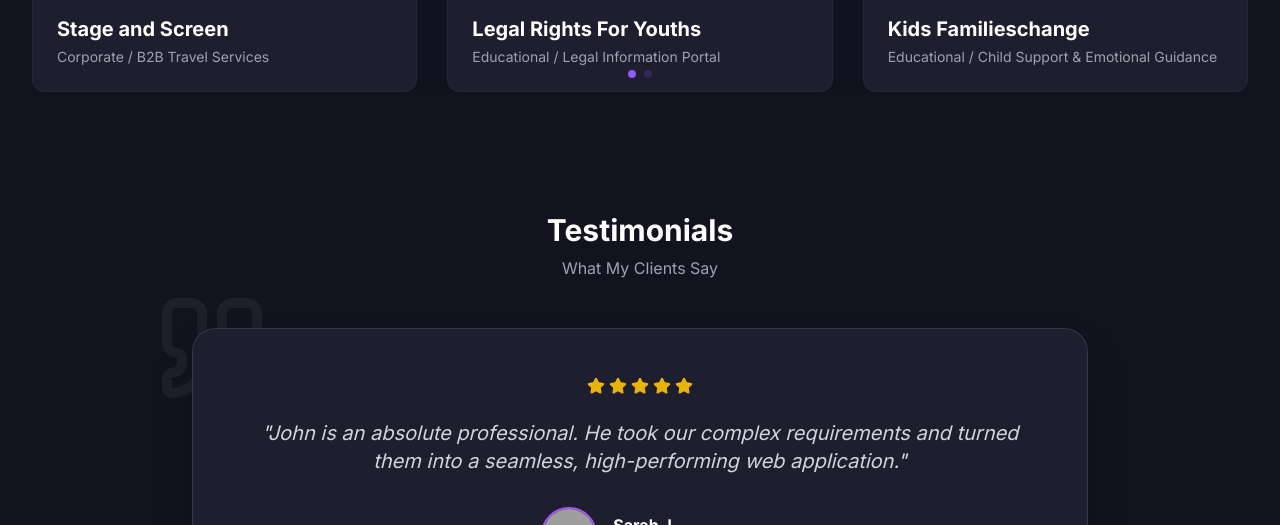
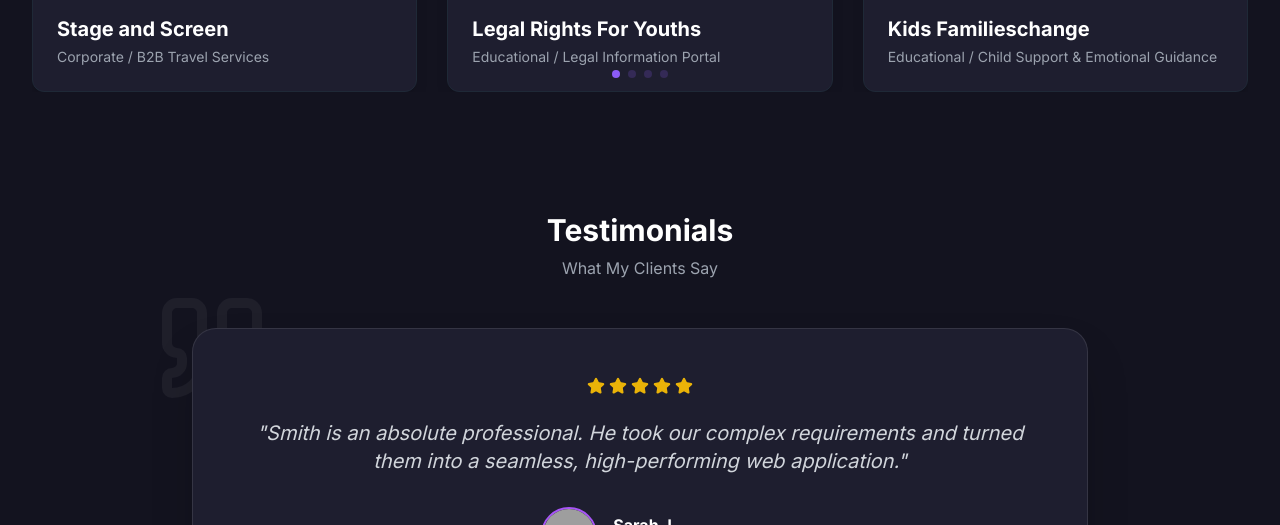
Before and after one commit to drupalbytes/react, a React app: page / in a window 1280 px wide. Shown: the part 2196-2721 px from the top of the page. Built offline with nearby package versions, Linux system fonts and the light colour scheme; grey boxes are pictures that could not be loaded; the HTML template or start-up script is replaced by a standard one.

Commit message:
uploading files with some update

```diff
--- a/src/components/Contact.jsx
+++ b/src/components/Contact.jsx
@@ -5,8 +5,8 @@ import {
   BsGeoAltFill,
   BsChevronRight,
   BsGithub,
-  BsBehance,
-  BsDribbble,
+  BsLinkedin,
+  BsInstagram,
 } from "react-icons/bs";
 
 const Contact = () => {
@@ -71,9 +71,9 @@ const Contact = () => {
               <div className="pt-4">
                 <p className="text-sm text-gray-400 mb-4 font-semibold uppercase tracking-wider">Find Me On</p>
                 <div className="flex gap-4">
-                  <a href="#" className="p-3 bg-[#0f0c29] rounded-xl hover:bg-purple-600 transition-all border border-white/10"><BsGithub size={20} /></a>
-                  <a href="#" className="p-3 bg-[#0f0c29] rounded-xl hover:bg-purple-600 transition-all border border-white/10"><BsBehance size={20} /></a>
-                  <a href="#" className="p-3 bg-[#0f0c29] rounded-xl hover:bg-purple-600 transition-all border border-white/10"><BsDribbble size={20} /></a>
+                  <a href="https://github.com/drupalbytes" target="_blank" className="p-3 bg-[#0f0c29] rounded-xl hover:bg-purple-600 transition-all border border-white/10"><BsGithub size={20} /></a>
+                  <a href="https://in.linkedin.com/in/ranjan07" target="_blank" className="p-3 bg-[#0f0c29] rounded-xl hover:bg-purple-600 transition-all border border-white/10"><BsLinkedin size={20}/></a>
+                  <a href="https://www.instagram.com/smithranjan07_official" target="_blank" className="p-3 bg-[#0f0c29] rounded-xl hover:bg-purple-600 transition-all border border-white/10"><BsInstagram size={20}/></a>
                 </div>
               </div>
             </div>
--- a/src/components/Footer.jsx
+++ b/src/components/Footer.jsx
@@ -13,16 +13,16 @@ const Footer = () => {
 
           {/* Social Icons */}
           <div className="flex gap-6 mb-6 md:mb-0">
-             <a href="https://github.com/drupalbytes" className="text-gray-400 hover:text-white transition-colors transform hover:scale-110">
+             <a href="https://github.com/drupalbytes" target="_blank" className="text-gray-400 hover:text-white transition-colors transform hover:scale-110">
                <BsGithub size={20}/>
              </a>
-             <a href="https://in.linkedin.com/in/ranjan07" className="text-gray-400 hover:text-white transition-colors transform hover:scale-110">
+             <a href="https://in.linkedin.com/in/ranjan07" target="_blank" className="text-gray-400 hover:text-white transition-colors transform hover:scale-110">
                <BsLinkedin size={20}/>
              </a>
-             <a href="https://www.instagram.com/smithranjan07_official" className="text-gray-400 hover:text-white transition-colors transform hover:scale-110">
+             <a href="https://www.instagram.com/smithranjan07_official" target="_blank" className="text-gray-400 hover:text-white transition-colors transform hover:scale-110">
                <BsInstagram size={20}/>
              </a>
-             <a href="https://www.youtube.com/@smithranjan07" className="text-gray-400 hover:text-white transition-colors transform hover:scale-110">
+             <a href="https://www.youtube.com/@smithranjan07" target="_blank" className="text-gray-400 hover:text-white transition-colors transform hover:scale-110">
                <BsYoutube size={20}/>
              </a>
           </div>
--- a/src/components/Hero.jsx
+++ b/src/components/Hero.jsx
@@ -26,7 +26,7 @@ const Hero = () => {
         <div className="w-full md:w-2/3 lg:w-1/2 text-center md:text-left mt-10">
           <h2 className="text-xl font-medium text-gray-300 mb-2">Hi, I'm</h2>
           <h1 className="text-5xl md:text-7xl font-cursive text-cyanAccent mb-4">Smith Ranjan,</h1>
-          <h3 className="text-3xl md:text-5xl font-bold text-white mb-6">Web Developer</h3>
+          <h3 className="text-3xl md:text-5xl font-bold text-white mb-6">Fullstack Developer</h3>
           <p className="text-gray-300 mb-8 max-w-md mx-auto md:mx-0 text-lg">
             I build amazing websites and web applications.
           </p>
--- a/src/components/Portfolio.jsx
+++ b/src/components/Portfolio.jsx
@@ -28,6 +28,18 @@ const projects = [
     category: 'Service-Based / Automotive Repair',
     img: '/project4.png',
     link: 'https://www.hybridbattery911.com/'
+  },
+    {
+    title: 'law for Non-profits',
+    category: 'Compliance & Governance Guidance',
+    img: '/project5.png',
+    link: 'https://lawfornonprofits.ca/'
+  },
+    {
+    title: 'Cloudwave Inc.',
+    category: 'Cloud Computing & Cloud Consulting',
+    img: '/project6.png',
+    link: 'https://cloudwaveinc.com/'
   },
 ];
 
--- a/src/components/Skills.jsx
+++ b/src/components/Skills.jsx
@@ -3,15 +3,21 @@ import { Pagination, Autoplay } from 'swiper/modules';
 import 'swiper/css';
 import 'swiper/css/pagination';
 import { BsFiletypeHtml, BsFiletypeCss, BsBraces, BsCodeSlash } from 'react-icons/bs';
-import { FaReact, FaNodeJs } from 'react-icons/fa';
+import { FaReact, FaWordpress, FaDrupal, FaPhp } from 'react-icons/fa';
+import { SiMysql, SiSanity, SiStrapi } from 'react-icons/si';
 
 const skillsData = [
+  { name: 'Drupal', icon: <FaDrupal size={40} className="text-blue-700" /> },
   { name: 'HTML', icon: <BsFiletypeHtml size={40} className="text-orange-500" /> },
   { name: 'CSS', icon: <BsFiletypeCss size={40} className="text-blue-500" /> },
   { name: 'JavaScript', icon: <BsBraces size={40} className="text-yellow-400" /> },
+  { name: 'Sanity', icon: <SiSanity size={40} className="text-red-500" /> },
   { name: 'React', icon: <FaReact size={40} className="text-cyan-400" /> },
-  { name: 'Node.js', icon: <FaNodeJs size={40} className="text-green-500" /> },
   { name: 'Tailwind', icon: <BsCodeSlash size={40} className="text-teal-400" /> },
+  { name: 'WordPress', icon: <FaWordpress size={40} className="text-blue-600" /> },
+  { name: 'PHP', icon: <FaPhp size={40} className="text-indigo-500" /> },
+  { name: 'MySQL', icon: <SiMysql size={40} className="text-blue-400" /> },
+  { name: 'Strapi', icon: <SiStrapi size={40} className="text-purple-500" /> },
 ];
 
 const Skills = () => {
--- a/src/components/Testimonials.jsx
+++ b/src/components/Testimonials.jsx
@@ -6,7 +6,7 @@ const testimonials = [
     id: 1,
     name: "Sarah J.",
     role: "Founder, TechFlow",
-    content: "John is an absolute professional. He took our complex requirements and turned them into a seamless, high-performing web application.",
+    content: "Smith is an absolute professional. He took our complex requirements and turned them into a seamless, high-performing web application.",
     avatar: "https://randomuser.me/api/portraits/women/1.jpg",
     rating: 5
   },
@@ -14,11 +14,50 @@ const testimonials = [
     id: 2,
     name: "Mike C.",
     role: "CTO, NextGen Systems",
-    content: "His expertise in React and Node.js helped us scale our platform 3x faster than expected. Highly recommended for any serious project.",
+    content: "His expertise in React helped us scale our platform 3x faster than expected. Highly recommended for any serious project.",
     avatar: "https://randomuser.me/api/portraits/men/2.jpg",
     rating: 5
   },
-  // Add more testimonials as needed
+  {
+    id: 3,
+    name: "Amanda R.",
+    role: "Digital Director, BrightSpark Agency",
+    content: "Smith migrated our entire legacy site to Drupal flawlessly. The performance improvements were immediate and the content team loves the new admin experience.",
+    avatar: "https://randomuser.me/api/portraits/women/3.jpg",
+    rating: 5
+  },
+  {
+    id: 4,
+    name: "David L.",
+    role: "CEO, CreativeHub",
+    content: "We needed a complex WordPress multisite setup and Smith delivered beyond expectations. Clean code, great documentation, and zero downtime during launch.",
+    avatar: "https://randomuser.me/api/portraits/men/4.jpg",
+    rating: 5
+  },
+  {
+    id: 5,
+    name: "Priya M.",
+    role: "Product Manager, StudioX",
+    content: "Smith set up our Sanity CMS and built a fully custom studio experience for our editors. The structured content approach has transformed how our team works.",
+    avatar: "https://randomuser.me/api/portraits/women/5.jpg",
+    rating: 5
+  },
+  {
+    id: 6,
+    name: "Chris B.",
+    role: "CTO, LaunchPad Inc.",
+    content: "Smith built our entire backend API with Strapi in record time. The flexibility of the content types and role-based permissions saved us months of custom development.",
+    avatar: "https://randomuser.me/api/portraits/men/6.jpg",
+    rating: 5
+  },
+  {
+    id: 7,
+    name: "Lisa T.",
+    role: "Founder, GrowthLoop",
+    content: "Our MERN stack application went from concept to production in just 6 weeks. Smith's full-stack expertise meant seamless communication between frontend and backend throughout.",
+    avatar: "https://randomuser.me/api/portraits/women/7.jpg",
+    rating: 5
+  }
 ];
 
 const Testimonials = () => {
```
Also changed, not shown: public/project5.png (added), public/project6.png (added).
